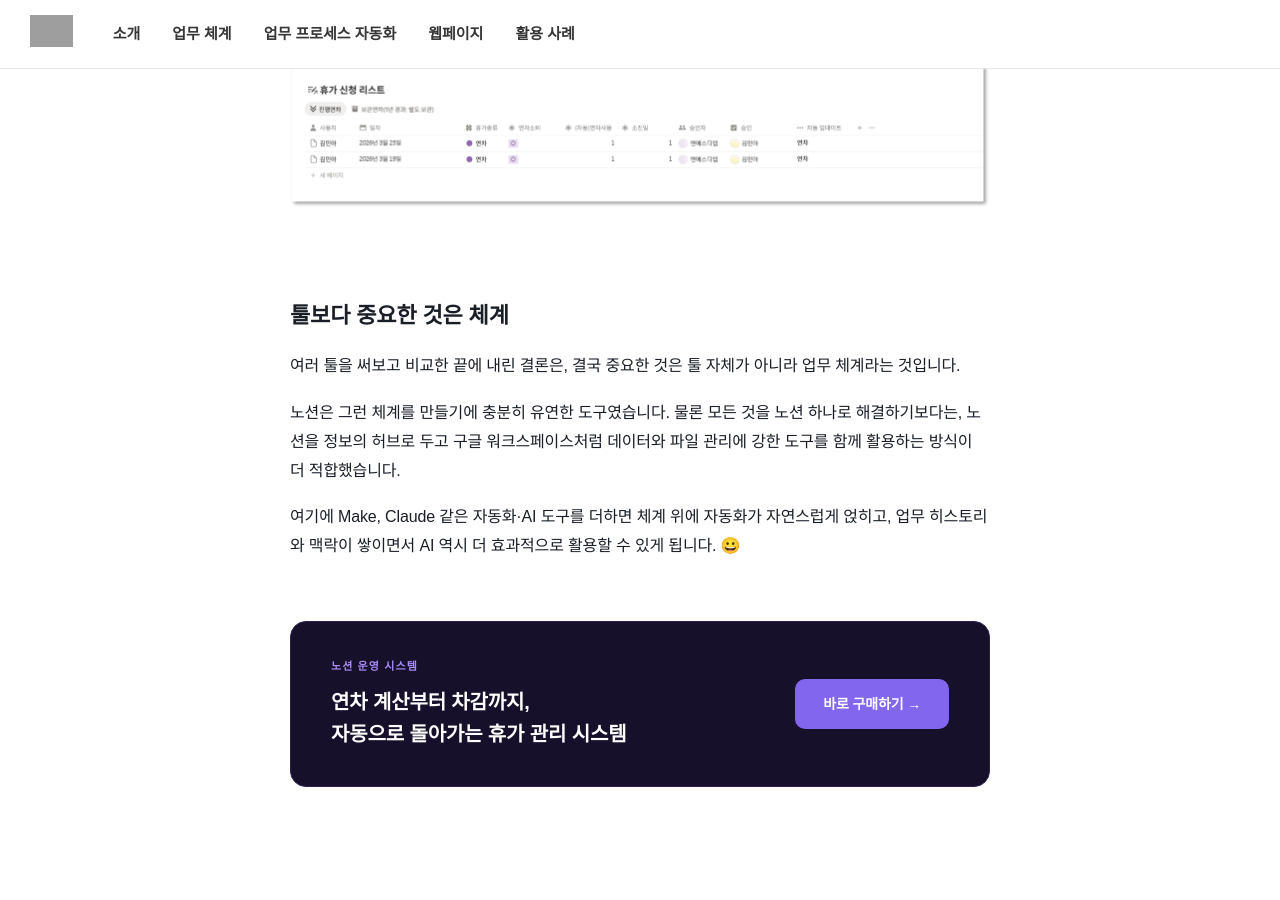
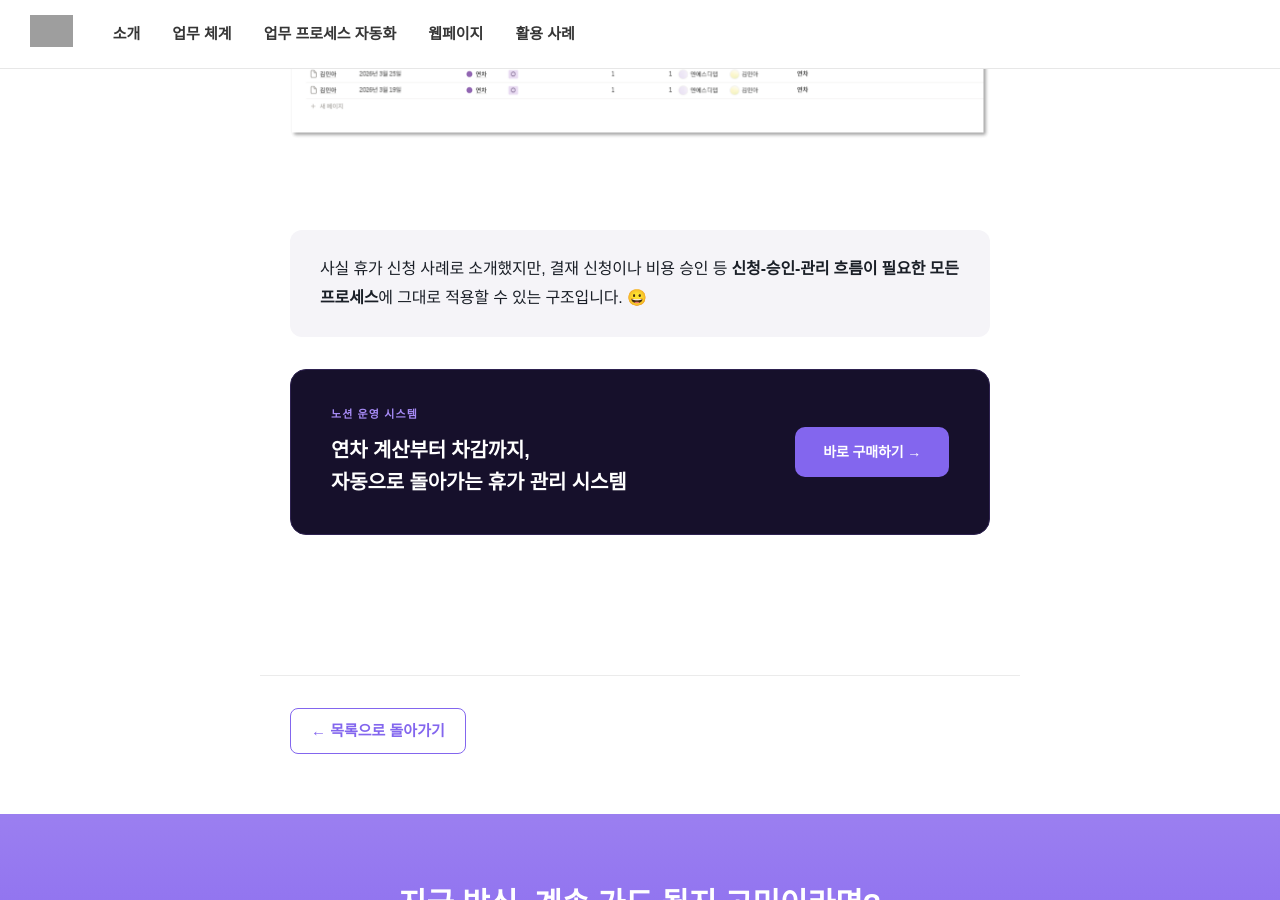
Before and after one commit to nsdlab26/blog, a Jekyll site: the page built from _posts/2026-03-10-leave-management.md, in a window 1280 px wide and 900 px high, scrolled down 4257 px. Built offline with Jekyll 4.4.1, drawn with Linux system fonts in a browser that asks for light colours; some web fonts are replaced; grey boxes are pictures that could not be loaded.

Commit message:
Update 2026-03-10-leave-management.md

```diff
--- a/_posts/2026-03-10-leave-management.md
+++ b/_posts/2026-03-10-leave-management.md
@@ -18,7 +18,6 @@ meta_description: "엑셀 시트 대신 워크플로우로, 자동 계산되는
 <li style="display: flex; align-items: start; gap: 10px;"><span style="color: #8366ee; font-weight: bold; flex-shrink: 0;">✔️</span> 개인별 사용 현황과 잔여분을 한눈에 확인</li>
 </ul>
 </blockquote>
-<p style="margin-bottom: 32px;"><a style="font-size: 16px; font-weight: bold; text-decoration: none; color: #8366ee;" href="https://www.nsdlab.kr/main/?idx=8" target="_blank" rel="noopener noreferrer">👉 만들어진 시스템으로 바로 도입하기</a></p>
 
 <section style="margin-bottom: 60px;">
 <h2 style="font-size: 22px; font-weight: bold; margin-bottom: 20px; color: #1a1f27; line-height: 1.5;">직접 만든 휴가 관리 시스템, 25명 규모 조직에서 몇 년간 운영한 사례</h2>
@@ -80,12 +79,7 @@ meta_description: "엑셀 시트 대신 워크플로우로, 자동 계산되는
 <div style="margin-bottom: 40px;"><img style="width: 100%; border-radius: 8px;" src="/assets/leave_mgmt.png" alt="노션 휴가 통합 관리자 화면" /></div>
 </section>
 
-<section style="margin-bottom: 60px;">
-<h2 style="font-size: 22px; font-weight: bold; margin-bottom: 20px; color: #1a1f27; line-height: 1.5;">툴보다 중요한 것은 체계</h2>
-<p style="font-size: 16px; font-weight: 400; line-height: 1.8; color: #1a1f27; margin-bottom: 18px;">여러 툴을 써보고 비교한 끝에 내린 결론은, 결국 중요한 것은 툴 자체가 아니라 업무 체계라는 것입니다.</p>
-<p style="font-size: 16px; font-weight: 400; line-height: 1.8; color: #1a1f27; margin-bottom: 18px;">노션은 그런 체계를 만들기에 충분히 유연한 도구였습니다. 물론 모든 것을 노션 하나로 해결하기보다는, 노션을 정보의 허브로 두고 구글 워크스페이스처럼 데이터와 파일 관리에 강한 도구를 함께 활용하는 방식이 더 적합했습니다.</p>
-<p style="font-size: 16px; font-weight: 400; line-height: 1.8; color: #1a1f27; margin-bottom: 18px;">여기에 Make, Claude 같은 자동화·AI 도구를 더하면 체계 위에 자동화가 자연스럽게 얹히고, 업무 히스토리와 맥락이 쌓이면서 AI 역시 더 효과적으로 활용할 수 있게 됩니다. 😀</p>
-</section>
+<div style="font-size: 16px; line-height: 1.8; color: #1a1f27; background-color: #f5f4f8; padding: 25px 30px; border-radius: 12px; text-align: left; font-weight: 400;">사실 휴가 신청 사례로 소개했지만, 결재 신청이나 비용 승인 등 <strong style="font-weight: bold;">신청-승인-관리 흐름이 필요한 모든 프로세스</strong>에 그대로 적용할 수 있는 구조입니다. 😀</div>
 
 <p style="margin-top: 32px;"> </p>
 <div style="background:#16102b; border-radius:16px; padding:36px 40px; display:flex; align-items:center; justify-content:space-between; gap:32px; border:1px solid #2e2250; margin-bottom:60px; flex-wrap:wrap;">
```
